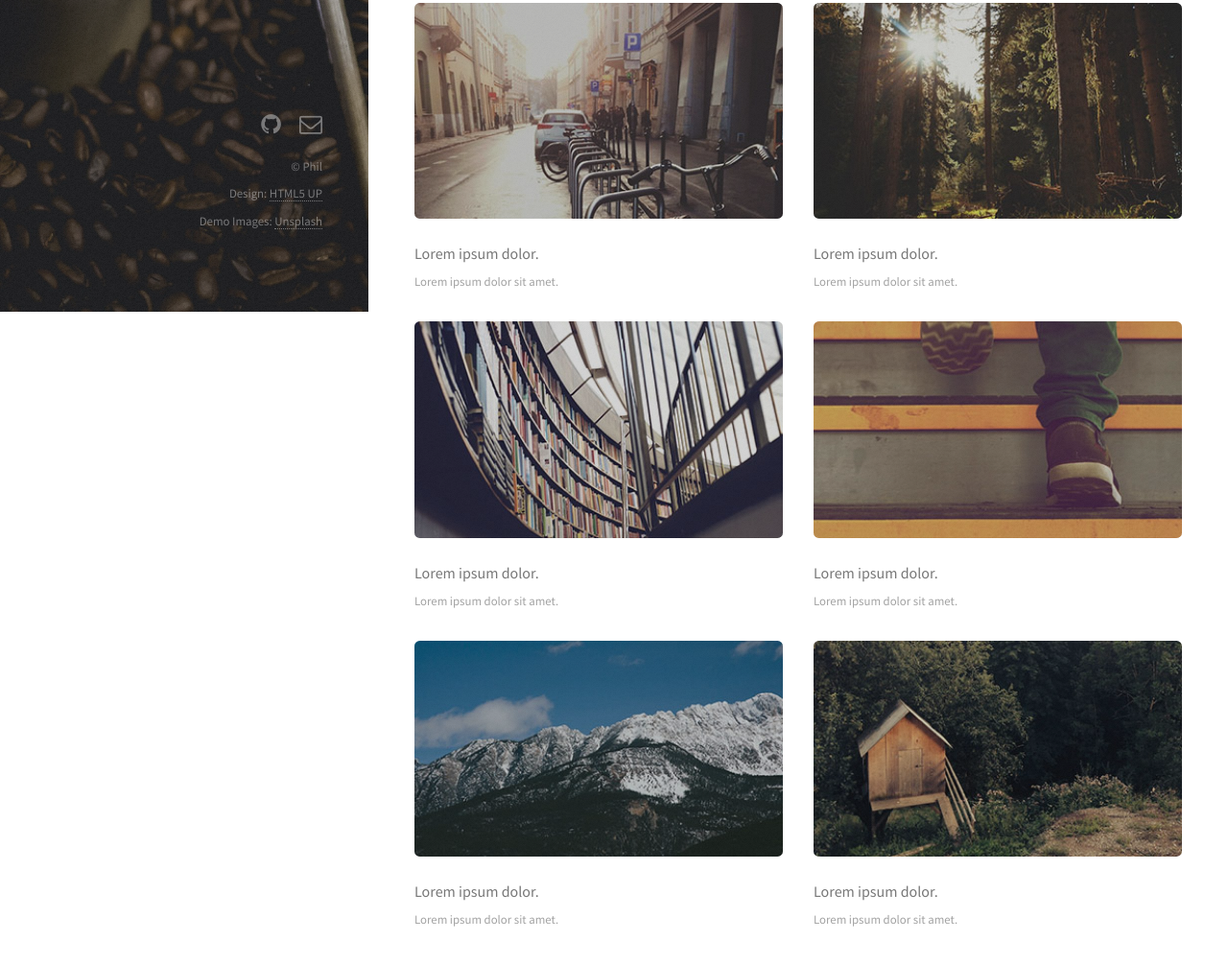
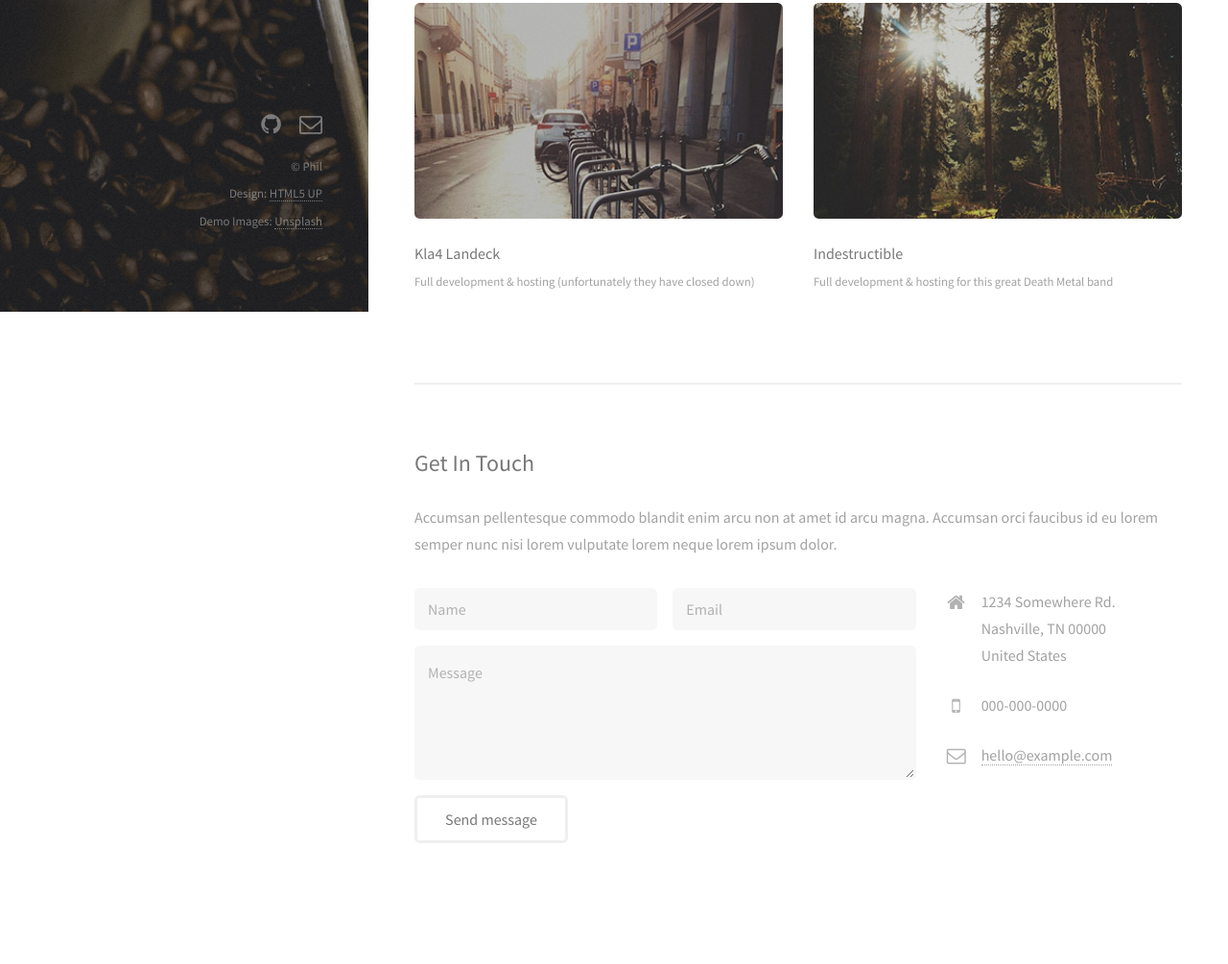
Before and after one commit to philcoffeejunkie/philcoffeejunkie, a plain HTML site: page index.html in a window 1280 px wide. Shown: the part 475-1480 px from the top of the page at 96% size. Drawn offline with Linux system fonts and the light colour scheme.

Commit message:
Some more text

```diff
--- a/index.html
+++ b/index.html
@@ -28,47 +28,23 @@
 	<header class="major">
 		<h2>Who I am &amp; what I do</h2>
 	</header>
-	<p>Accumsan orci faucibus id eu lorem semper. Eu ac iaculis ac nunc nisi lorem vulputate lorem neque cubilia ac in adipiscing in curae lobortis tortor primis integer massa adipiscing id nisi accumsan pellentesque commodo blandit enim arcu non at amet id arcu magna. Accumsan orci faucibus id eu lorem semper nunc nisi lorem vulputate lorem neque cubilia.</p>
+	<p>Currently I&rsquo;m employed at a supplier of semi-finished products in copper and copper alloys. Together with a few colleagues I&rsquo;m responsible for running the on-premise SAP infrastructure. Off the job I sometimes do a little web &amp; app development for friends and myself and I am very interested in the open source scene in which I try to participate a little. Another passion for me is music &mdash; I collect vinyls and CDs and play guitar in several bands.</p>
 </section>
 			<!-- portfolio -->
 <section id="two">
-	<h2>Recent Work</h2>
+	<h2>Recent Work &amp; Projects</h2>
 	<div class="row">
 
 		<article class="6u 12u$(xsmall) work-item">
 			<a href="https://philcoffeejunkie.github.io/images/fulls/01.jpg" class="image fit thumb"><img src="https://philcoffeejunkie.github.io/images/thumbs/01.jpg" alt="" /></a>
-			<h3>Lorem ipsum dolor.</h3>
-			<p>Lorem ipsum dolor sit amet.</p>
+			<h3>Kla4 Landeck</h3>
+			<p>Full development &amp; hosting (unfortunately they have closed down)</p>
 		</article>
 
 		<article class="6u 12u$(xsmall) work-item">
 			<a href="https://philcoffeejunkie.github.io/images/fulls/02.jpg" class="image fit thumb"><img src="https://philcoffeejunkie.github.io/images/thumbs/02.jpg" alt="" /></a>
-			<h3>Lorem ipsum dolor.</h3>
-			<p>Lorem ipsum dolor sit amet.</p>
-		</article>
-
-		<article class="6u 12u$(xsmall) work-item">
-			<a href="https://philcoffeejunkie.github.io/images/fulls/03.jpg" class="image fit thumb"><img src="https://philcoffeejunkie.github.io/images/thumbs/03.jpg" alt="" /></a>
-			<h3>Lorem ipsum dolor.</h3>
-			<p>Lorem ipsum dolor sit amet.</p>
-		</article>
-
-		<article class="6u 12u$(xsmall) work-item">
-			<a href="https://philcoffeejunkie.github.io/images/fulls/04.jpg" class="image fit thumb"><img src="https://philcoffeejunkie.github.io/images/thumbs/04.jpg" alt="" /></a>
-			<h3>Lorem ipsum dolor.</h3>
-			<p>Lorem ipsum dolor sit amet.</p>
-		</article>
-
-		<article class="6u 12u$(xsmall) work-item">
-			<a href="https://philcoffeejunkie.github.io/images/fulls/05.jpg" class="image fit thumb"><img src="https://philcoffeejunkie.github.io/images/thumbs/05.jpg" alt="" /></a>
-			<h3>Lorem ipsum dolor.</h3>
-			<p>Lorem ipsum dolor sit amet.</p>
-		</article>
-
-		<article class="6u 12u$(xsmall) work-item">
-			<a href="https://philcoffeejunkie.github.io/images/fulls/06.jpg" class="image fit thumb"><img src="https://philcoffeejunkie.github.io/images/thumbs/06.jpg" alt="" /></a>
-			<h3>Lorem ipsum dolor.</h3>
-			<p>Lorem ipsum dolor sit amet.</p>
+			<h3>Indestructible</h3>
+			<p>Full development &amp; hosting for this great Death Metal band</p>
 		</article>
 
 	</div>
```
